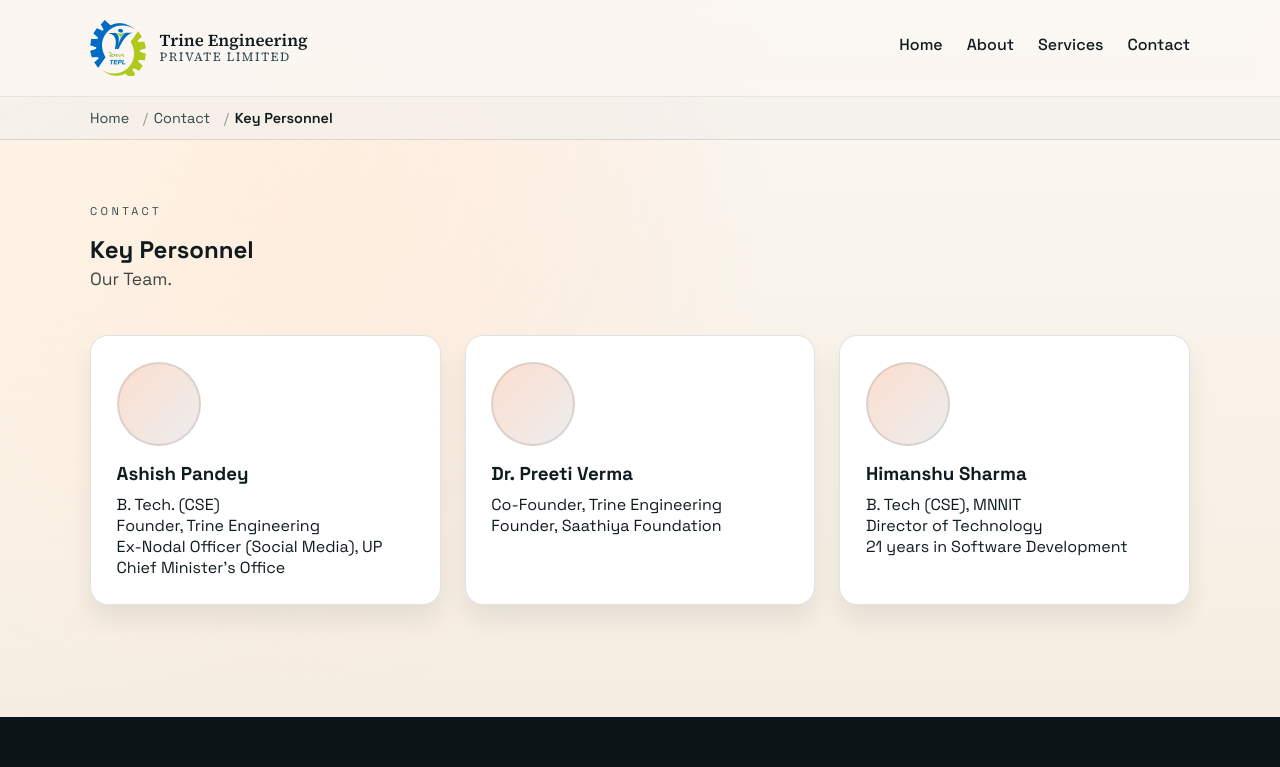
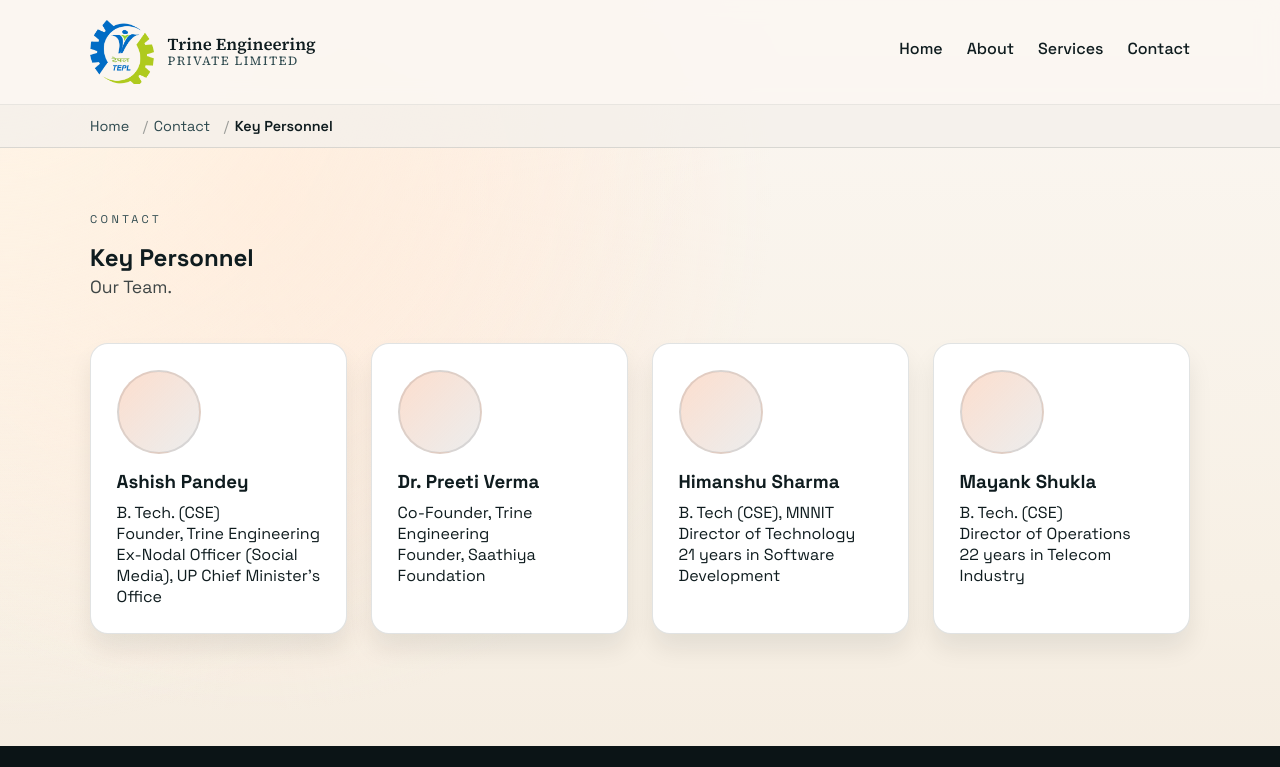
Before and after one commit to disputedbug/TrinePortal, a Next.js app: page /contact/key-personnel in a window 1280 px wide. Shown: the top 767 px of the page. Built offline with nearby package versions, Linux system fonts and the light colour scheme.

Commit message:
Adding the details of Mayank Shukla

```diff
--- a/app/contact/key-personnel/page.tsx
+++ b/app/contact/key-personnel/page.tsx
@@ -26,6 +26,13 @@
             <p>Director of Technology</p>
             <p>21 years in Software Development</p>
           </div>
+          <div className="content-card">
+            <div className="profile-photo" aria-hidden="true" />
+            <h3>Mayank Shukla</h3>
+            <p>B. Tech. (CSE)</p>
+            <p>Director of Operations</p>
+            <p>22 years in Telecom Industry</p>
+          </div>
         </div>
       </div>
     </section>
--- a/app/globals.css
+++ b/app/globals.css
@@ -68,8 +68,8 @@
 }
 
 .brand-icon {
-  width: 56px;
-  height: 56px;
+  width: 64px;
+  height: 64px;
   border-radius: 14px;
   display: grid;
   place-items: center;
```
